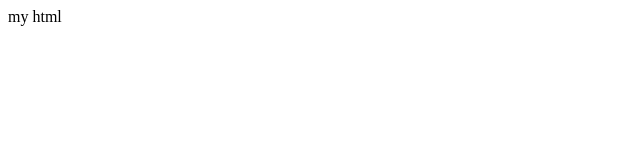
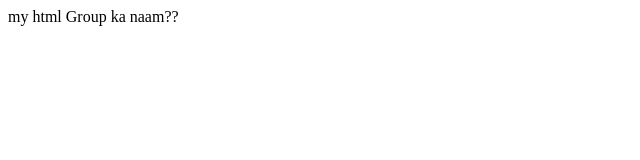
Before and after one commit to Baibhav19/local_deals, a website: page static/html/index.html in a window 1280 px wide. Shown: the whole page, without its empty margins (0-640 px from the left). Drawn offline with Linux system fonts and the light colour scheme.

Commit message:
Update index.html

```diff
--- a/static/html/index.html
+++ b/static/html/index.html
@@ -1,5 +1,6 @@
 <html>
 	<body>
 		my html
+		Group ka naam??
 	</body>
 </html>
```
